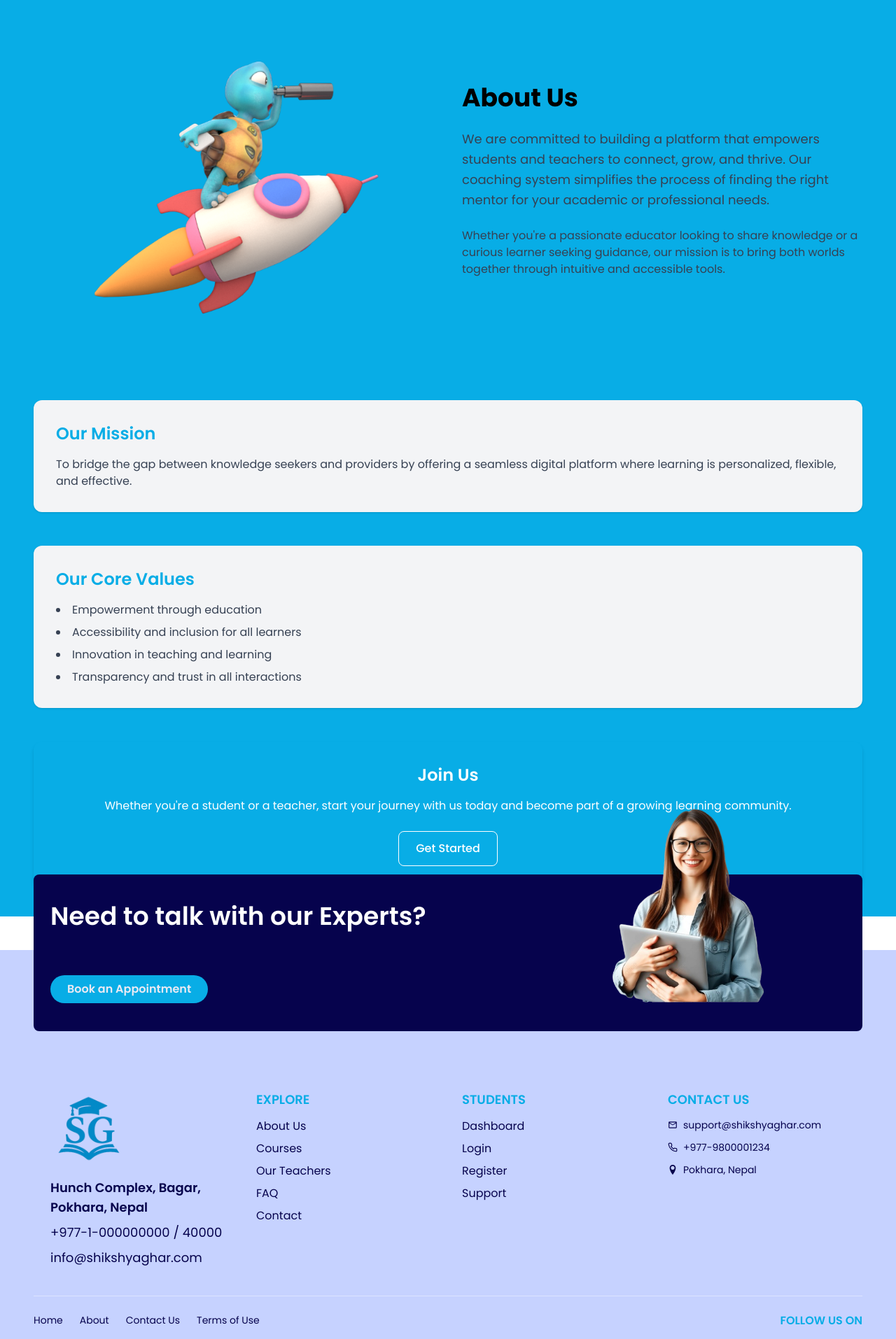
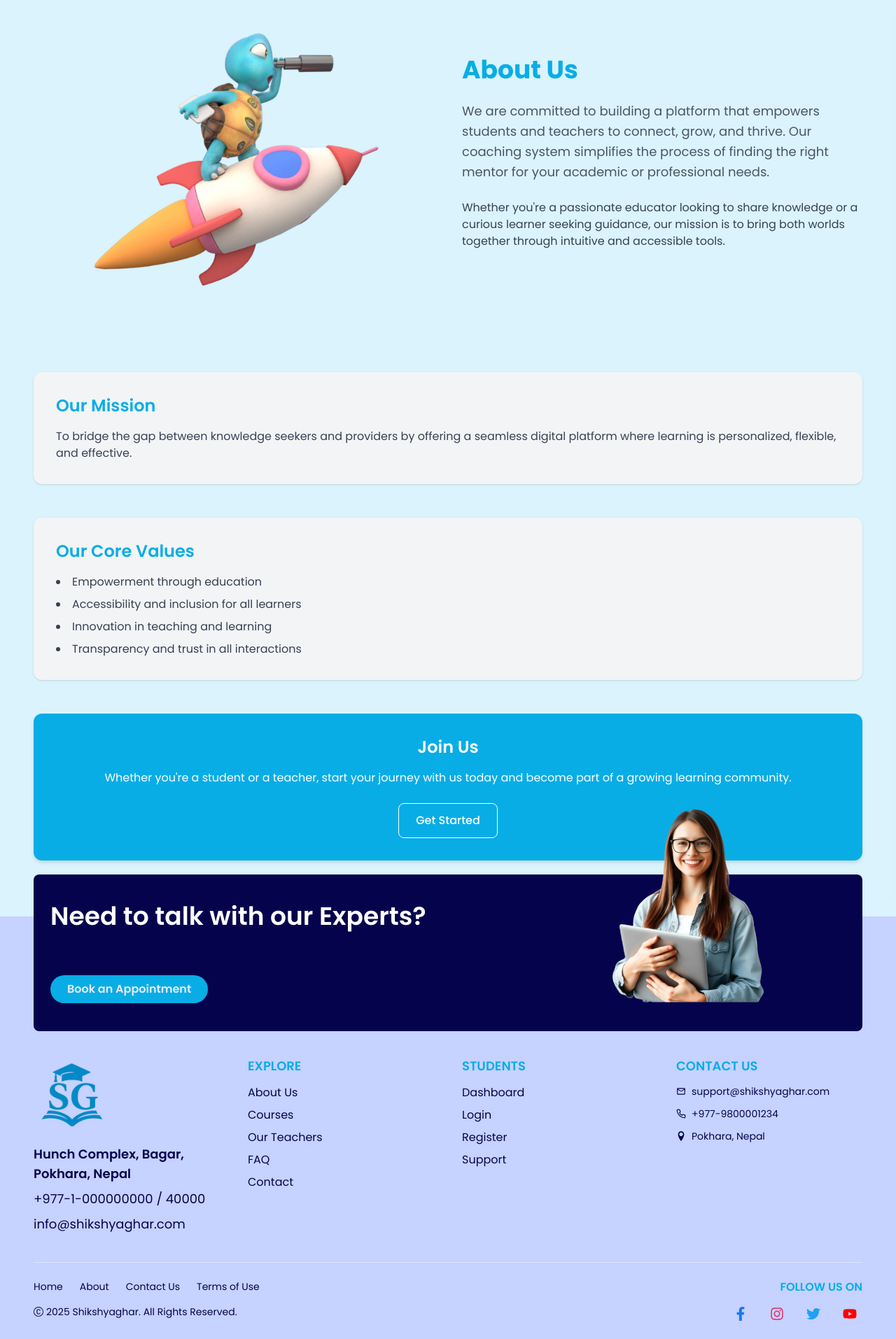
Before and after one commit to prasannarijal35/shikshyaghar, a Next.js app: page /about-us in a window 1280 px wide. Shown: the part 240-2154 px from the top of the page at 70% size. Built offline with nearby package versions, Linux system fonts and the light colour scheme.

Commit message:
minor changes

```diff
--- a/src/app/about-us/page.tsx
+++ b/src/app/about-us/page.tsx
@@ -1,78 +1,5 @@
-import Image from "next/image";
-import React from "react";
-import image1 from "@/assets/about-us/aboutus.png";
-import BreadCrumb from "@/components/common/BreadCrumb";
+import { AboutUs } from "@/components/ExtraPages";
 
-export default function AboutUsPage() {
-  return (
-    <>
-      <BreadCrumb title={"About Us"} />
-
-      <div className="container mx-auto px-4 py-10 bg-primary ">
-        <div className="flex flex-col lg:flex-row items-center gap-10">
-          <div className="w-full lg:w-1/2">
-            <Image
-              className="w-full h-auto max-h-[500px] object-cover rounded-xl "
-              src={image1}
-              alt="Team collaborating"
-            />
-          </div>
-
-          <div className="w-full lg:w-1/2 space-y-6">
-            <h1 className="text-4xl font-bold">About Us</h1>
-            <p className="text-lg text-gray-700 leading-relaxed">
-              We are committed to building a platform that empowers students and
-              teachers to connect, grow, and thrive. Our coaching system
-              simplifies the process of finding the right mentor for your
-              academic or professional needs.
-            </p>
-            <p className="text-md text-gray-700">
-              Whether you&apos;re a passionate educator looking to share
-              knowledge or a curious learner seeking guidance, our mission is to
-              bring both worlds together through intuitive and accessible tools.
-            </p>
-          </div>
-        </div>
-
-        <div className="mt-16 space-y-12">
-          <div className="bg-gray-100 p-8 rounded-xl shadow-sm">
-            <h2 className="text-2xl font-semibold text-primary mb-4">
-              Our Mission
-            </h2>
-            <p className="text-gray-700">
-              To bridge the gap between knowledge seekers and providers by
-              offering a seamless digital platform where learning is
-              personalized, flexible, and effective.
-            </p>
-          </div>
-
-          <div className="bg-gray-100 p-8 rounded-xl shadow-sm">
-            <h2 className="text-2xl font-semibold text-primary mb-4">
-              Our Core Values
-            </h2>
-            <ul className="list-disc list-inside text-gray-700 space-y-2">
-              <li>Empowerment through education</li>
-              <li>Accessibility and inclusion for all learners</li>
-              <li>Innovation in teaching and learning</li>
-              <li>Transparency and trust in all interactions</li>
-            </ul>
-          </div>
-
-          <div className="bg-primary text-white p-8 rounded-xl text-center shadow-md">
-            <h2 className="text-2xl font-semibold mb-4">Join Us</h2>
-            <p className="mb-6">
-              Whether you&apos;re a student or a teacher, start your journey
-              with us today and become part of a growing learning community.
-            </p>
-            <a
-              href="/signup"
-              className="inline-block border border-white bg-primary text-white font-medium px-6 py-3 rounded-lg hover:bg-white hover:text-primary transition duration-200 "
-            >
-              Get Started
-            </a>
-          </div>
-        </div>
-      </div>
-    </>
-  );
+export default function page() {
+  return <AboutUs />;
 }
--- /dev/null
+++ b/src/components/ExtraPages/AboutUs.tsx
@@ -0,0 +1,77 @@
+import Image from "next/image";
+import React from "react";
+import image1 from "@/assets/about-us/aboutus.png";
+import BreadCrumb from "@/components/common/BreadCrumb";
+
+export default function AboutUs() {
+  return (
+    <>
+      <BreadCrumb title={"About Us"} />
+      <div className="container mx-auto px-4 pb-20 bg-primary/15">
+        <div className="flex flex-col lg:flex-row items-center gap-10">
+          <div className="w-full lg:w-1/2">
+            <Image
+              className="w-full h-auto max-h-[500px] object-cover rounded-xl "
+              src={image1}
+              alt="Team collaborating"
+            />
+          </div>
+
+          <div className="w-full lg:w-1/2 space-y-6">
+            <h1 className="text-4xl font-bold text-primary">About Us</h1>
+            <p className="text-lg text-gray-600 leading-relaxed">
+              We are committed to building a platform that empowers students and
+              teachers to connect, grow, and thrive. Our coaching system
+              simplifies the process of finding the right mentor for your
+              academic or professional needs.
+            </p>
+            <p className="text-md text-gray-700">
+              Whether you&apos;re a passionate educator looking to share
+              knowledge or a curious learner seeking guidance, our mission is to
+              bring both worlds together through intuitive and accessible tools.
+            </p>
+          </div>
+        </div>
+
+        <div className="mt-16 space-y-12">
+          <div className="bg-gray-100 p-8 rounded-xl shadow-sm">
+            <h2 className="text-2xl font-semibold text-primary mb-4">
+              Our Mission
+            </h2>
+            <p className="text-gray-700">
+              To bridge the gap between knowledge seekers and providers by
+              offering a seamless digital platform where learning is
+              personalized, flexible, and effective.
+            </p>
+          </div>
+
+          <div className="bg-gray-100 p-8 rounded-xl shadow-sm">
+            <h2 className="text-2xl font-semibold text-primary mb-4">
+              Our Core Values
+            </h2>
+            <ul className="list-disc list-inside text-gray-700 space-y-2">
+              <li>Empowerment through education</li>
+              <li>Accessibility and inclusion for all learners</li>
+              <li>Innovation in teaching and learning</li>
+              <li>Transparency and trust in all interactions</li>
+            </ul>
+          </div>
+
+          <div className="bg-primary text-white p-8 rounded-xl text-center shadow-md">
+            <h2 className="text-2xl font-semibold mb-4">Join Us</h2>
+            <p className="mb-6">
+              Whether you&apos;re a student or a teacher, start your journey
+              with us today and become part of a growing learning community.
+            </p>
+            <a
+              href="/signup"
+              className="inline-block border border-white bg-primary text-white font-medium px-6 py-3 rounded-lg hover:bg-white hover:text-primary transition duration-200 "
+            >
+              Get Started
+            </a>
+          </div>
+        </div>
+      </div>
+    </>
+  );
+}
--- /dev/null
+++ b/src/components/ExtraPages/index.ts
@@ -0,0 +1 @@
+export { default as AboutUs } from "./AboutUs";
--- a/src/components/blogs/Blogs.tsx
+++ b/src/components/blogs/Blogs.tsx
@@ -4,7 +4,7 @@ import { blogs } from "@/data/blog";
 
 const BlogPreviewPage = () => {
   return (
-    <section className="  max-w-6xl mx-auto py-20 container ">
+    <section className="max-w-6xl mx-auto py-20 container ">
       <div className="flex justify-between items-center mb-6">
         <h1 className="text-3xl font-bold">Latest Blogs</h1>
         <Link
--- a/src/components/common/footer/Footer.tsx
+++ b/src/components/common/footer/Footer.tsx
@@ -13,12 +13,12 @@ export default function Footer() {
   const currentYear = new Date().getFullYear();
 
   return (
-    <footer className="relative pt-12">
-      <div className="px-6 container absolute top-[-60px] z-0">
+    <footer className="relative">
+      <div className="absolute top-[-60px] z-0 container">
         <div className="bg-[#06034D] w-full rounded-lg text-white py-10">
           <div className="flex flex-col md:flex-row justify-between items-center gap-8 px-6">
             {/* Text Content */}
-            <div className="flex-1 ">
+            <div className="flex-1">
               <h2 className="text-4xl font-semibold mb-16">
                 Need to talk with our Experts?
               </h2>
@@ -45,7 +45,7 @@ export default function Footer() {
         </div>
       </div>
       <div className="container bg-indigo-200 pt-[200px]">
-        <div className="mx-auto grid grid-cols-1 md:grid-cols-4 gap-10 px-6">
+        <div className="mx-auto grid grid-cols-1 md:grid-cols-4 gap-10">
           {/* Logo and About */}
           <div className="space-y-4">
             <div className="flex items-center gap-3 ">
@@ -65,12 +65,12 @@ export default function Footer() {
               <p>+977-1-000000000 / 40000</p>
 
               <p>
-                <a
+                <Link
                   href="mailto:info@neemaacademy.com"
                   className=" hover:text-[#06034D]"
                 >
                   info@shikshyaghar.com
-                </a>
+                </Link>
               </p>
             </div>
           </div>
@@ -146,9 +146,9 @@ export default function Footer() {
             <ul className="space-y-3 text-sm text-[#06034D]">
               <li className="flex items-center gap-2">
                 <MdOutlineMailOutline />{" "}
-                <a href="mailto:support@shikshyaghar.com">
+                <Link href="mailto:support@shikshyaghar.com">
                   support@shikshyaghar.com
-                </a>
+                </Link>
               </li>
               <li className="flex items-center gap-2">
                 <LuPhone /> <a href="tel:+9779800001234">+977-9800001234</a>
@@ -165,18 +165,18 @@ export default function Footer() {
             {/* Left Side Links & Copyright */}
             <div className="space-y-4">
               <div className="flex gap-6 flex-wrap">
-                <a href="#" className="hover:underline">
+                <Link href="#" className="hover:underline">
                   Home
-                </a>
-                <a href="#" className="hover:underline">
+                </Link>
+                <Link href="#" className="hover:underline">
                   About
-                </a>
-                <a href="#" className="hover:underline">
+                </Link>
+                <Link href="#" className="hover:underline">
                   Contact Us
-                </a>
-                <a href="#" className="hover:underline">
+                </Link>
+                <Link href="#" className="hover:underline">
                   Terms of Use
-                </a>
+                </Link>
               </div>
               <div className="flex items-center gap-1">
                 <BsCCircle />
--- a/src/components/home/HeroSection.tsx
+++ b/src/components/home/HeroSection.tsx
@@ -3,14 +3,15 @@ import React from "react";
 
 export default function HeroSection() {
   return (
-    <section className="relative h-screen bg-cover bg-center text-white">
-      <div className="relative z-0 flex flex-col justify-center items-start h-full px-4 md:px-15 max-w-4xl">
+    <section className="relative h-screen bg-[url('/your-image.jpg')] bg-cover bg-center text-white">
+      <div className="relative flex flex-col justify-center h-full px-6 md:px-16 max-w-4xl">
+        <div className="max-w-xl">
           <h1 className="text-4xl md:text-6xl font-bold mb-4 leading-tight">
             A Successful <br />
             Study platform for <br />
             students
           </h1>
-        <p className="text-lg md:text-xl mb-8">
+          <p className="text-lg md:text-xl mb-8 break-words whitespace-normal">
             Lorem ipsum dolor sit amet, consectetur adipiscing elit. Ut elit,
             luctus nec ullamcorper mattis, pulvinar dapibus.
           </p>
@@ -18,6 +19,7 @@ export default function HeroSection() {
             READ MORE
           </button>
         </div>
+      </div>
     </section>
   );
 }
```
Lines whose indentation alone changed are shown as unchanged.
